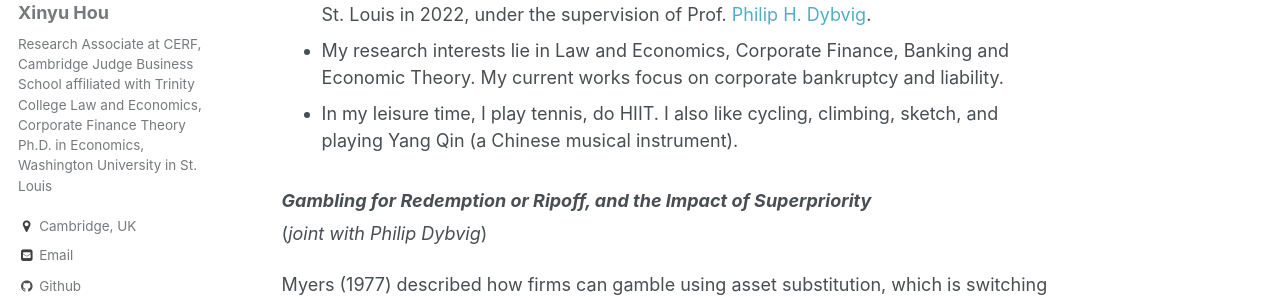
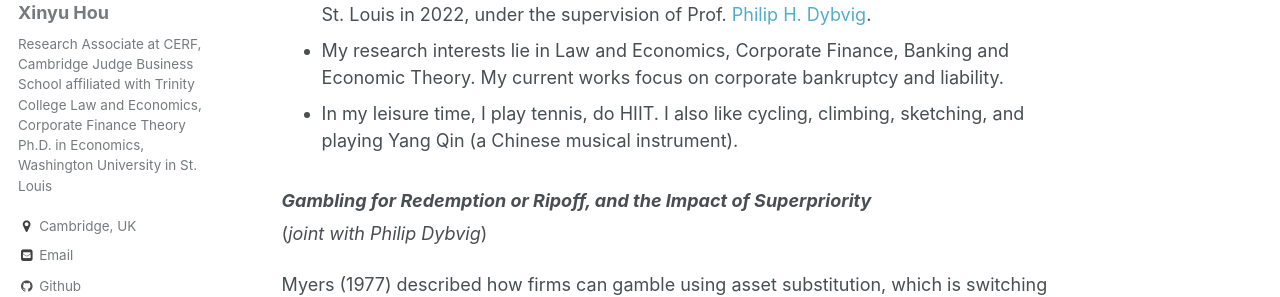
Before and after one commit to xinyuhou94/xinyuhou94.github.io, a Jekyll site: the page built from _pages/about.md, in a window 1280 px wide and 900 px high, scrolled down 602 px. Shown: the part 157-454 px from the top of the window. Built offline with Jekyll 4.4.1, drawn with Linux system fonts in a browser that asks for light colours.

Commit message:
Update about.md

```diff
--- a/_pages/about.md
+++ b/_pages/about.md
@@ -16,7 +16,7 @@ redirect_from:
 * I am a Postdoc Research Associate at Cambridge Endowment for Research in Finance (CERF), Cambridge Judge Business School. I am also affiliated with Trinity College.
 * I have earned my Ph.D. in the [Department of Economics](https://economics.wustl.edu/) at Washington University in St. Louis in 2022, under the supervision of Prof. [Philip H. Dybvig](https://dybfin.wustl.edu/).
 * My research interests lie in Law and Economics, Corporate Finance, Banking and Economic Theory. My current works focus on corporate bankruptcy and liability.
-* In my leisure time, I play tennis, do HIIT. I also like cycling, climbing, sketch, and playing Yang Qin (a Chinese musical instrument).
+* In my leisure time, I play tennis, do HIIT. I also like cycling, climbing, sketching, and playing Yang Qin (a Chinese musical instrument).
 
 ### _Gambling for Redemption or Ripoff, and the Impact of Superpriority_
 (_joint with Philip Dybvig_)
```
